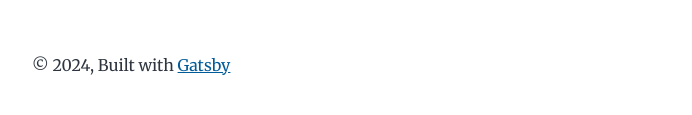
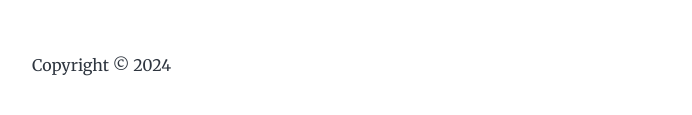
Before and after one commit to Sadat21/blog, a Gatsby site: page / in a window 1280 px wide. Shown: the part 761-876 px from the top of the page, without its empty margins (292-984 px from the left). Built offline with nearby package versions, Linux system fonts and the light colour scheme; Gatsby itself is replaced by a stand-in of ours.

Commit message:
Remove built with gatsby

```diff
--- a/src/components/layout.js
+++ b/src/components/layout.js
@@ -25,9 +25,7 @@
       <header className="global-header">{header}</header>
       <main>{children}</main>
       <footer>
-        © {new Date().getFullYear()}, Built with
-        {` `}
-        <a href="https://www.gatsbyjs.com">Gatsby</a>
+        Copyright © {new Date().getFullYear()}
       </footer>
     </div>
   )
```
